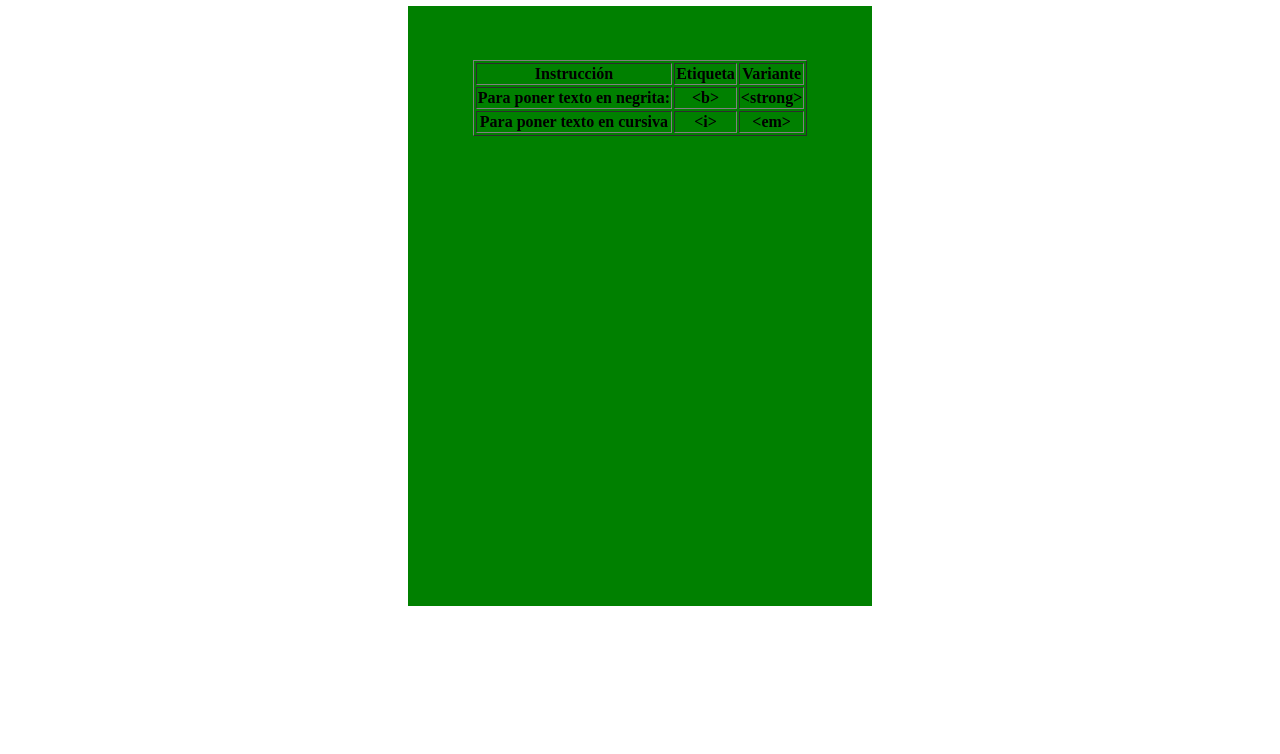
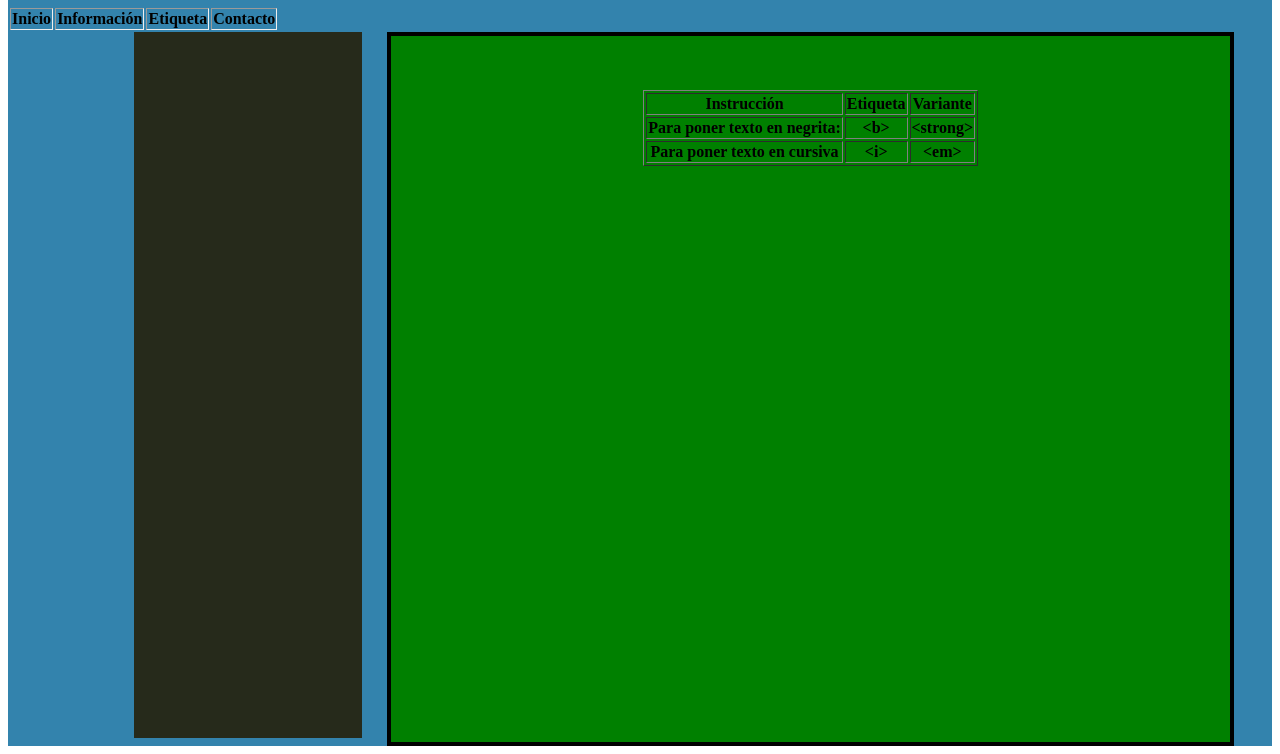
Before and after one commit to JosueM97/DIW, a plain HTML site: page Ejercicio01.html in a window 1280 px wide. Shown: the part 60-814 px from the top of the page. Drawn offline with Linux system fonts and the light colour scheme.

Commit message:
Ejercicio coloreado

```diff
--- a/Ejercicio01.html
+++ b/Ejercicio01.html
@@ -3,17 +3,56 @@
 		<meta charset="utf-8" />
 	<title> Página de prueba </title>
 		<style>
-		div {
+		#central {
+			border: 4px solid black;
 			background-color: green;
-			margin-left: 400px;
-			margin-right: 400px;
-			height: 600px;
+			margin-left: 30%;
+			margin-right: 3%;
+			height:90%;
+		}
+		#fondo {
+			background-color: #3383ad;
+
+
+		}
+
+		#izquierda{
+			background-color: #262a1b;
+					float:left;
+					margin-left: 10%;
+					height:90%;
+					width:18%;
+		}
+		#tablaMenu{
+			border:1px;
+
 		}
 		</style>
 	</head>
 	<body>
+		<div id="fondo">
+
 			<h1 align="center"> Página con etiquetas html </h1>
-		<div align="center">
+
+			<table id="tablaMenu" border="1px" width="40px">
+				<tr>
+					<th> Inicio </th>
+					<th> Información </th>
+					<th> Etiqueta </th>
+					<th> Contacto </th>
+				</tr>
+			</table>
+
+			<div>
+				<table>
+
+				</table>
+			</div>
+			<div id="izquierda">
+
+			</div>
+
+			<div id="central" align="center">
 				<table border="1px">
 					<br/>
 					<br/>
@@ -36,5 +75,6 @@
 
 				</table>
 			</div>
+		</div>
 	</body>
 </html>
```
Lines whose indentation alone changed are shown as unchanged.
